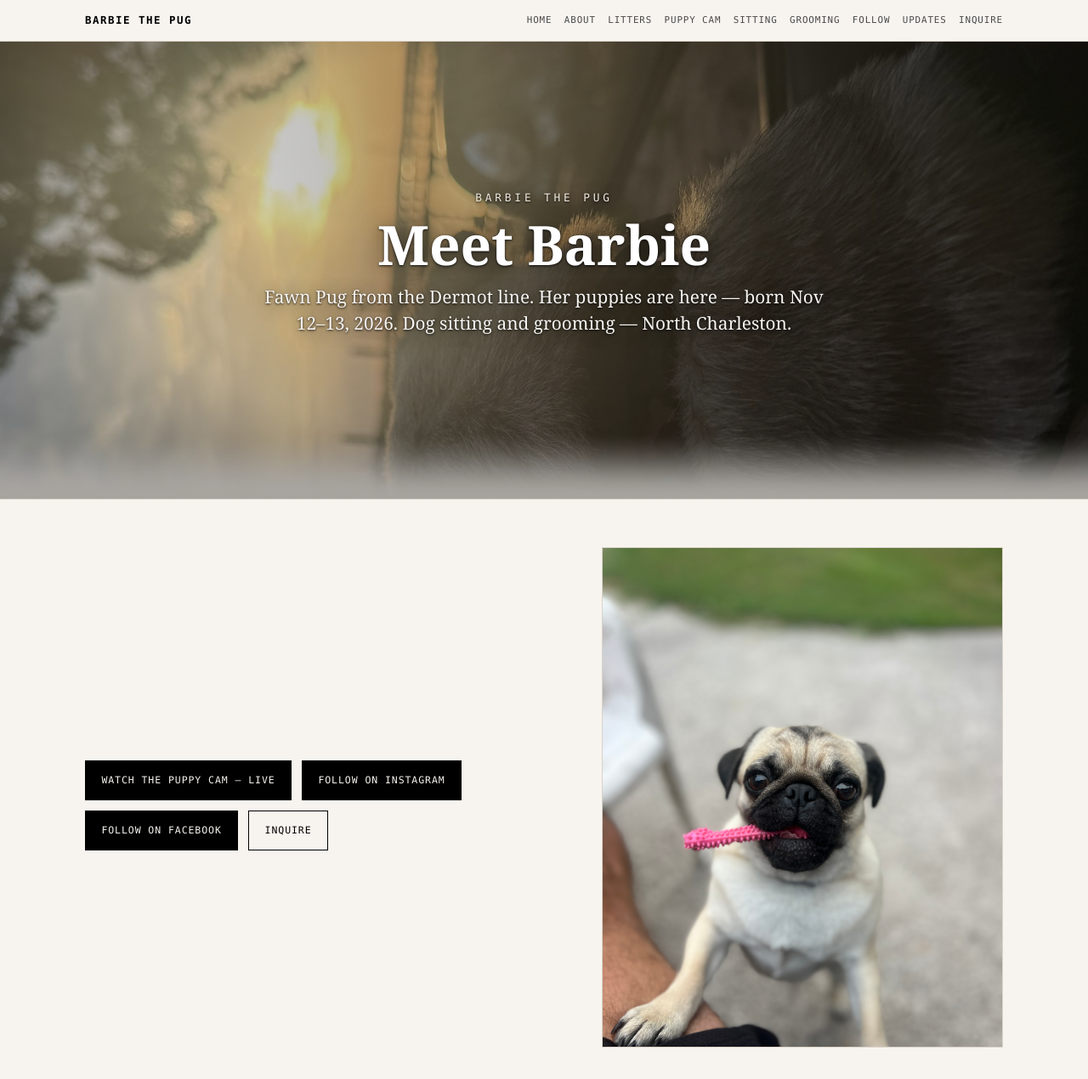
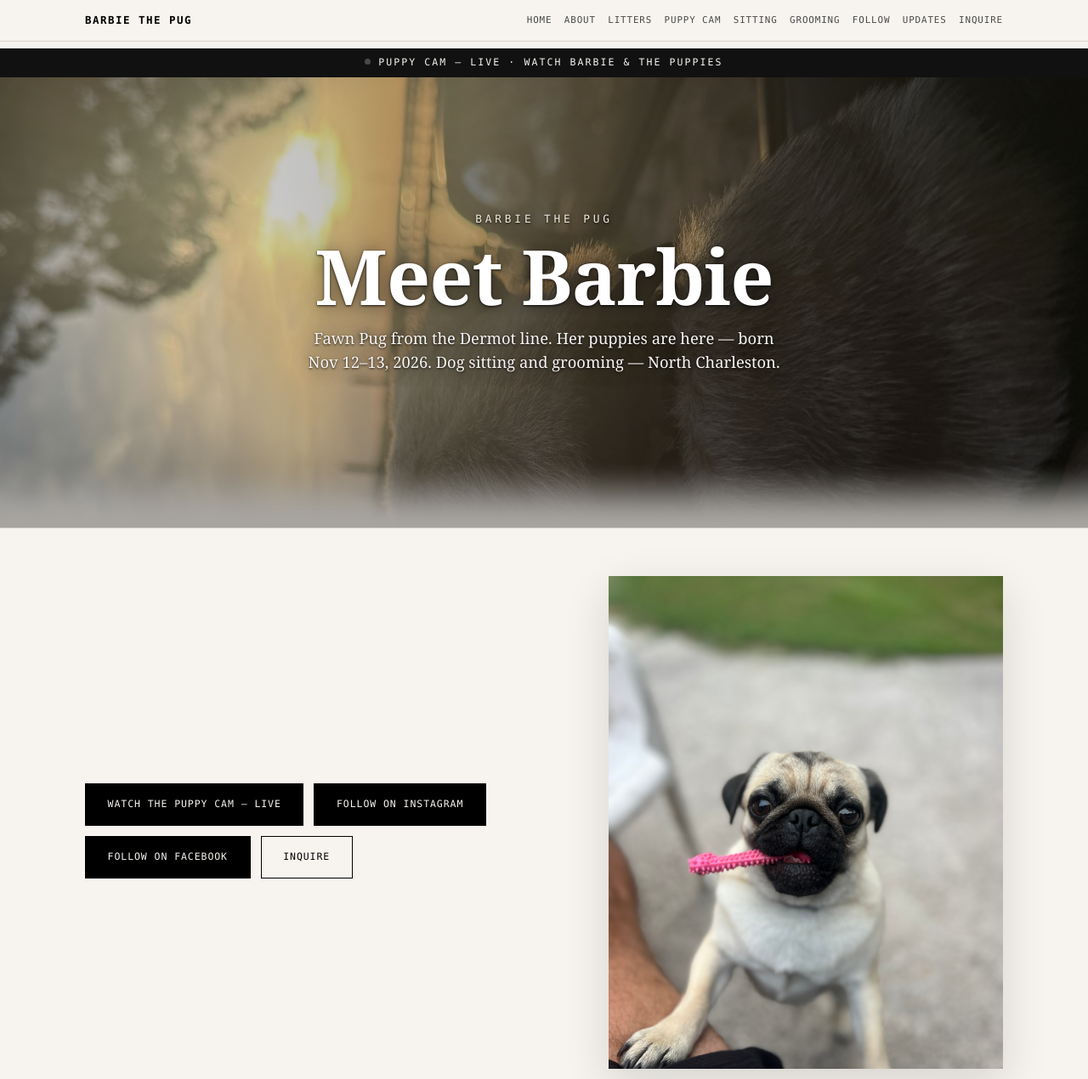
Before and after one commit to ollieadam/charlestonpugs, a plain HTML site: page index.html in a window 1280 px wide. Shown: the top 1270 px of the page at 85% size. Drawn offline with Linux system fonts and the light colour scheme.

Commit message:
Refresh A — Polished cream: sticky nav + live cam bar, bigger type, softer cards

```diff
--- a/index.html
+++ b/index.html
@@ -33,6 +33,8 @@
     <a href="inquire.html">Inquire</a>
   </div>
 </div></nav>
+<div class="cambar"><a href="puppy-cam.html"><span class="dot"></span>Puppy Cam &mdash; Live &middot; Watch Barbie &amp; the puppies</a></div>
+
 
 <main>
 <section class="banner">
--- a/styles.css
+++ b/styles.css
@@ -146,3 +146,27 @@ ul.clean li{margin:.4rem 0}
   .banner img{height:clamp(260px,62vw,400px);object-position:44% 50%}
   .banner-text{padding:1.25rem 1.1rem 2rem}
 }
+
+/* === Refresh A — Polished cream (live 2026-11-24) === */
+:root{ --a-line:#e3ded2; }
+body{ font-size:17px; }
+.wrap{ max-width:1180px; }
+nav{ position:sticky; top:0; z-index:50; background:var(--cream,#f7f4ef); }
+.cambar{ position:sticky; top:57px; z-index:49; background:#111; color:#f7f4ef; text-align:center;
+  font-family:ui-monospace,Menlo,monospace; font-size:.72rem; letter-spacing:.18em; text-transform:uppercase; }
+.cambar a{ color:#f7f4ef; text-decoration:none; display:block; padding:.5rem 1rem; }
+.cambar .dot{ display:inline-block; width:7px; height:7px; border-radius:50%; background:#f7f4ef; margin-right:.55rem; animation:a-pulse 2s infinite; vertical-align:1px; }
+@keyframes a-pulse{ 0%,100%{opacity:1} 50%{opacity:.25} }
+.banner-text h1{ font-size:clamp(3rem,9vw,5.6rem); letter-spacing:-.01em; }
+.banner-lead{ font-size:1.15rem; max-width:36rem; }
+.hero{ padding:5rem 0 3.5rem; gap:3rem; }
+.hero-img{ border:none; box-shadow:0 18px 50px rgba(20,18,12,.14); }
+.offer{ gap:1.25rem; padding-bottom:1rem; }
+.offer-card article{ border:1px solid var(--a-line); background:#fff; padding:1.9rem; box-shadow:0 2px 10px rgba(20,18,12,.04); transition:box-shadow .2s ease, transform .2s ease; }
+.offer-card:hover article{ box-shadow:0 12px 32px rgba(20,18,12,.10); transform:translateY(-2px); }
+.offer-card h3{ font-size:1.45rem; }
+section.wrap{ padding-top:3.5rem; padding-bottom:3.5rem; }
+section.wrap h2{ font-size:clamp(1.9rem,4vw,2.6rem); margin-bottom:1.4rem; }
+.still-grid figure{ box-shadow:0 8px 28px rgba(20,18,12,.08); }
+.btn{ padding:.95rem 1.6rem; }
+.card{ border-color:var(--a-line); box-shadow:0 2px 10px rgba(20,18,12,.04); padding:1.9rem; }
```
Also changed, not shown: about.html (+2 -0 lines), follow.html (+2 -0 lines), grooming.html (+2 -0 lines), inquire.html (+2 -0 lines), litter.html (+2 -0 lines), puppy-cam.html (+2 -0 lines), services.html (+2 -0 lines), sitting.html (+2 -0 lines), updates.html (+2 -0 lines).
